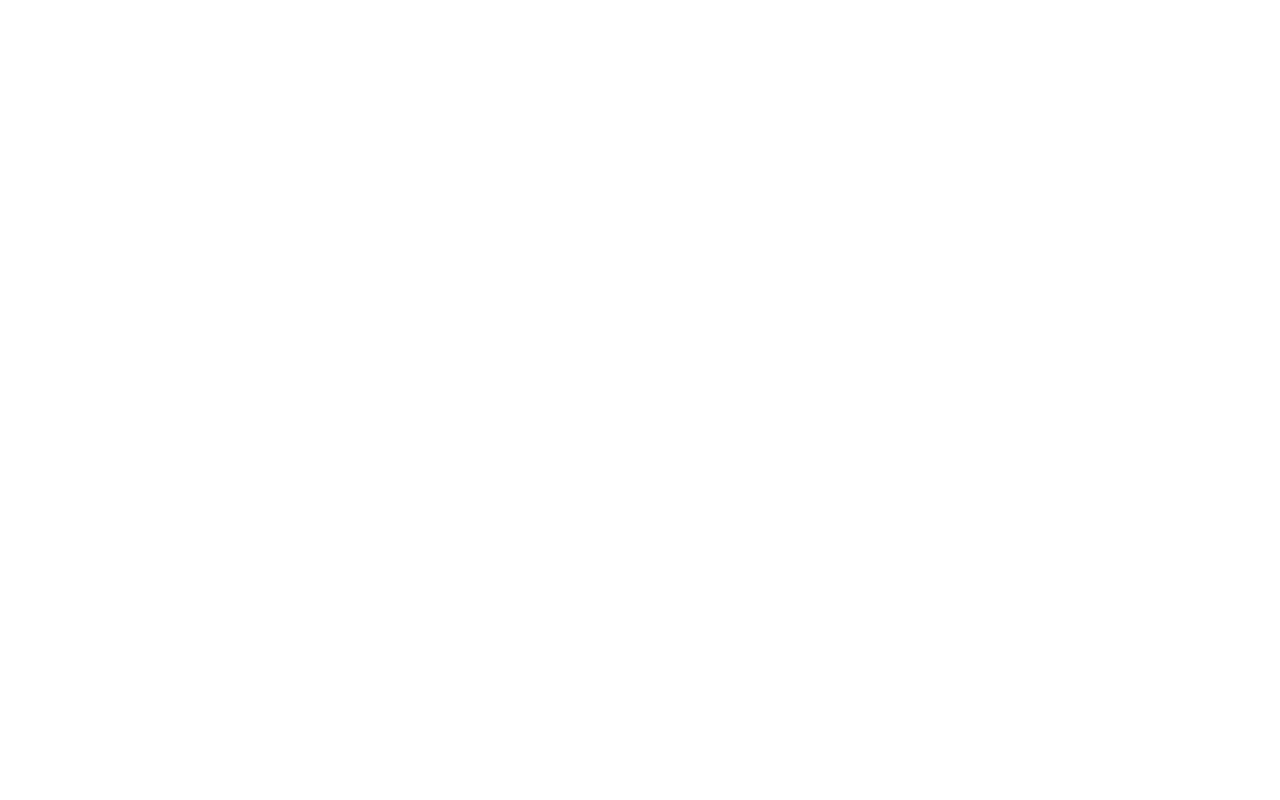
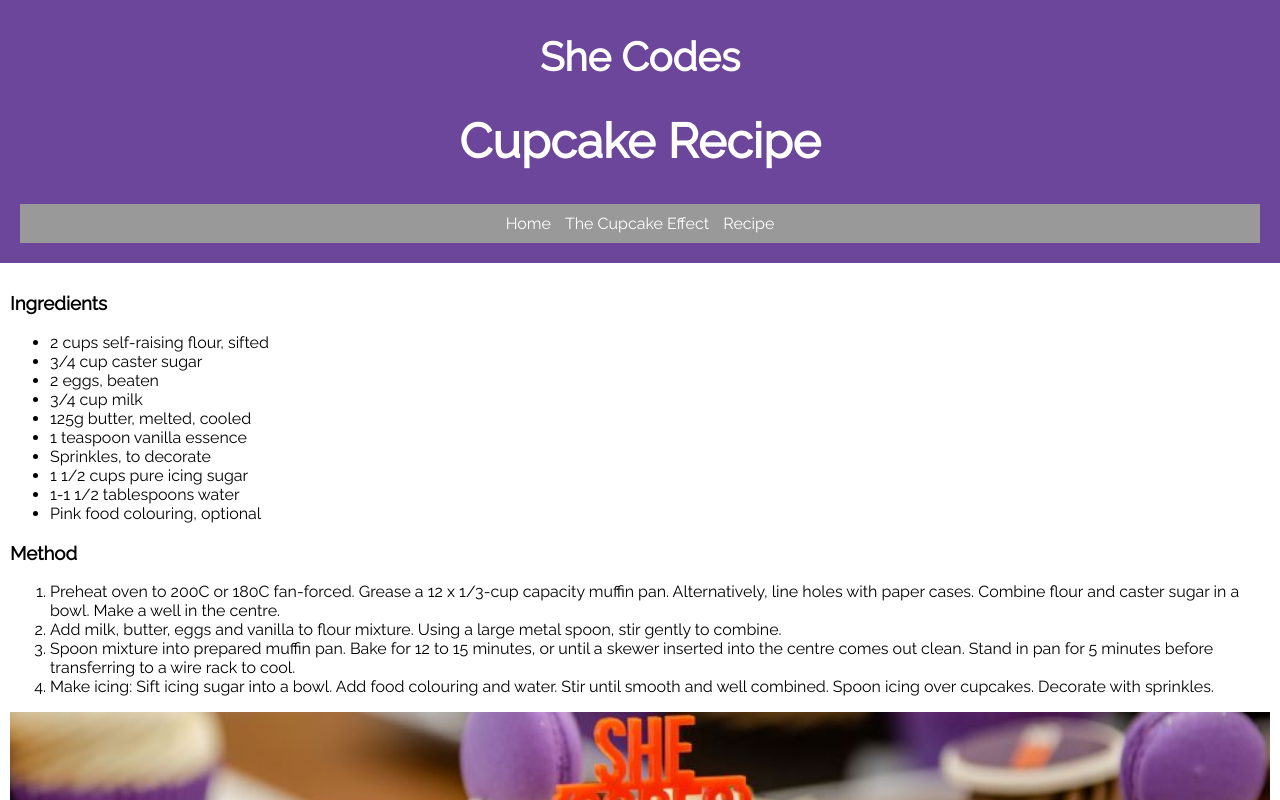
Before and after one commit to SheCodesAus/she-codes-html-css-exercises-miaozhaod, a plain HTML site: page introduction-to-html/recipe.html in a window 1280 px wide. Shown: the top 800 px of the page. Drawn offline with Linux system fonts and the light colour scheme.

Commit message:
first cupcake html class

```diff
--- a/introduction-to-html/cupcake-effect.html
+++ b/introduction-to-html/cupcake-effect.html
@@ -1,16 +1,15 @@
-<!doctype html>
+<!DOCTYPE html>
 
 <html lang="en">
   <head>
-        <meta charset="utf-8">
+    <meta charset="utf-8" />
     <title>She Codes Cupcakes</title>
-        <meta name="description" content="She Codes Cupcakes">
-        <meta name="author" content="She Codes">
-        <link rel="stylesheet" href="styles.css">
+    <meta name="description" content="She Codes Cupcakes" />
+    <meta name="author" content="She Codes" />
+    <link rel="stylesheet" href="styles.css" />
   </head>
 
   <body>
-
     <header>
       <h1>She Codes</h1>
       <h2>The Cupcake Effect</h2>
@@ -22,11 +21,33 @@
     </header>
 
     <!-- your code here -->
+    <div>
+      <img src="cupcake-2.jpg" alt="cupcacke-2" />
+    </div>
+    <div>
+      <div>
+        <h3>Kate Kirwin</h3>
+        <p>
+          The cupcake effect is the way an event looks and makes you feel. Its
+          when you get your cupcake at the workshop and its got the logo,
+          glitter, sparkles, and makes you feel joy and makes you feel special,
+          like the event was made for you.
+        </p>
+      </div>
+      <div>
+        <h3>Holly Keogh</h3>
+        <p>A way to make everyone feel special and loved.</p>
+      </div>
+      <div>
+        <h3>Hayley van Waas</h3>
+        <p>
+          The feeling of accomplishment you get when you learn something new and
+          realise you CAN do this. The warm fuzzies you get when you find
+          likeminded people. The pride in showcasing something that you made.
+        </p>
+      </div>
+    </div>
 
-        <footer>
-            She Codes Cupcakes.
-        </footer>
-
+    <footer>She Codes Cupcakes.</footer>
   </body>
-
 </html>
--- a/introduction-to-html/recipe.html
+++ b/introduction-to-html/recipe.html
@@ -0,0 +1,59 @@
+<!DOCTYPE html>
+<html lang="en">
+  <head>
+    <meta charset="utf-8" />
+    <title>She Codes Cupcakes</title>
+    <meta name="description" content="She Codes Cupcakes" />
+    <meta name="author" content="She Codes" />
+    <link rel="stylesheet" href="styles.css" />
+  </head>
+  <body>
+    <header>
+      <h1>She Codes</h1>
+      <h2>Cupcake Recipe</h2>
+      <nav>
+        <a href="index.html">Home</a>
+        <a href="cupcake-effect.html">The Cupcake Effect</a>
+        <a href="recipe.html">Recipe</a>
+      </nav>
+    </header>
+    <div>
+      <h3>Ingredients</h3>
+      <ul>
+        <li>2 cups self-raising flour, sifted</li>
+        <li>3/4 cup caster sugar</li>
+        <li>2 eggs, beaten</li>
+        <li>3/4 cup milk</li>
+        <li>125g butter, melted, cooled</li>
+        <li>1 teaspoon vanilla essence</li>
+        <li>Sprinkles, to decorate</li>
+        <li>1 1/2 cups pure icing sugar</li>
+        <li>1-1 1/2 tablespoons water</li>
+        <li>Pink food colouring, optional</li>
+      </ul>
+      <h3>Method</h3>
+      <ol>
+        <li>
+          Preheat oven to 200C or 180C fan-forced. Grease a 12 x 1/3-cup
+          capacity muffin pan. Alternatively, line holes with paper cases.
+          Combine flour and caster sugar in a bowl. Make a well in the centre.
+        </li>
+        <li>
+          Add milk, butter, eggs and vanilla to flour mixture. Using a large
+          metal spoon, stir gently to combine.
+        </li>
+        <li>
+          Spoon mixture into prepared muffin pan. Bake for 12 to 15 minutes, or
+          until a skewer inserted into the centre comes out clean. Stand in pan
+          for 5 minutes before transferring to a wire rack to cool.
+        </li>
+        <li>
+          Make icing: Sift icing sugar into a bowl. Add food colouring and
+          water. Stir until smooth and well combined. Spoon icing over cupcakes.
+          Decorate with sprinkles.
+        </li>
+      </ol>
+      <img src="cupcake-2.jpg" alt="cupcake" />
+    </div>
+  </body>
+</html>
```
Also changed, not shown: introduction-to-html/index.html (+33 -0 lines). Lines whose indentation alone changed are shown as unchanged.
